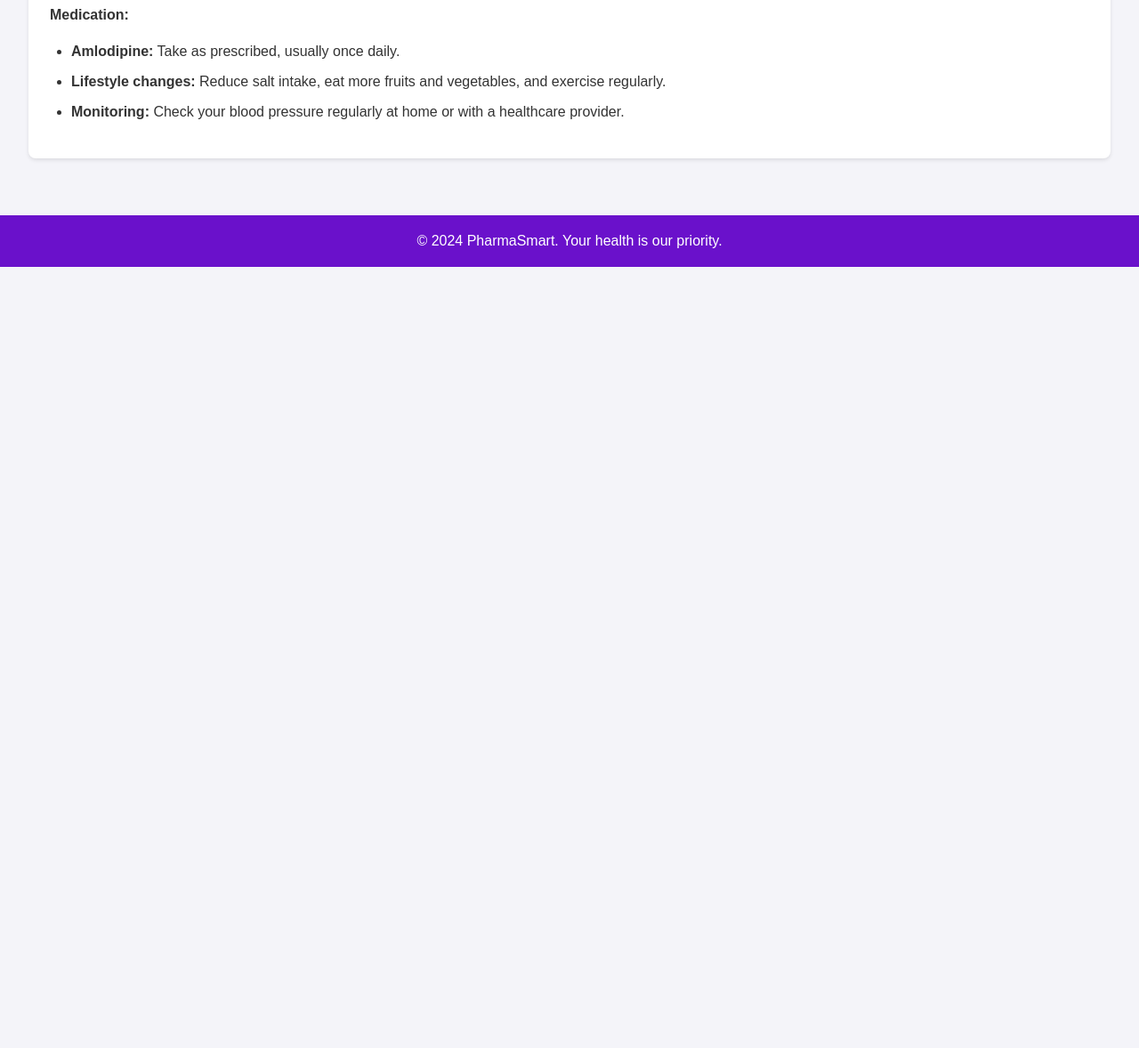
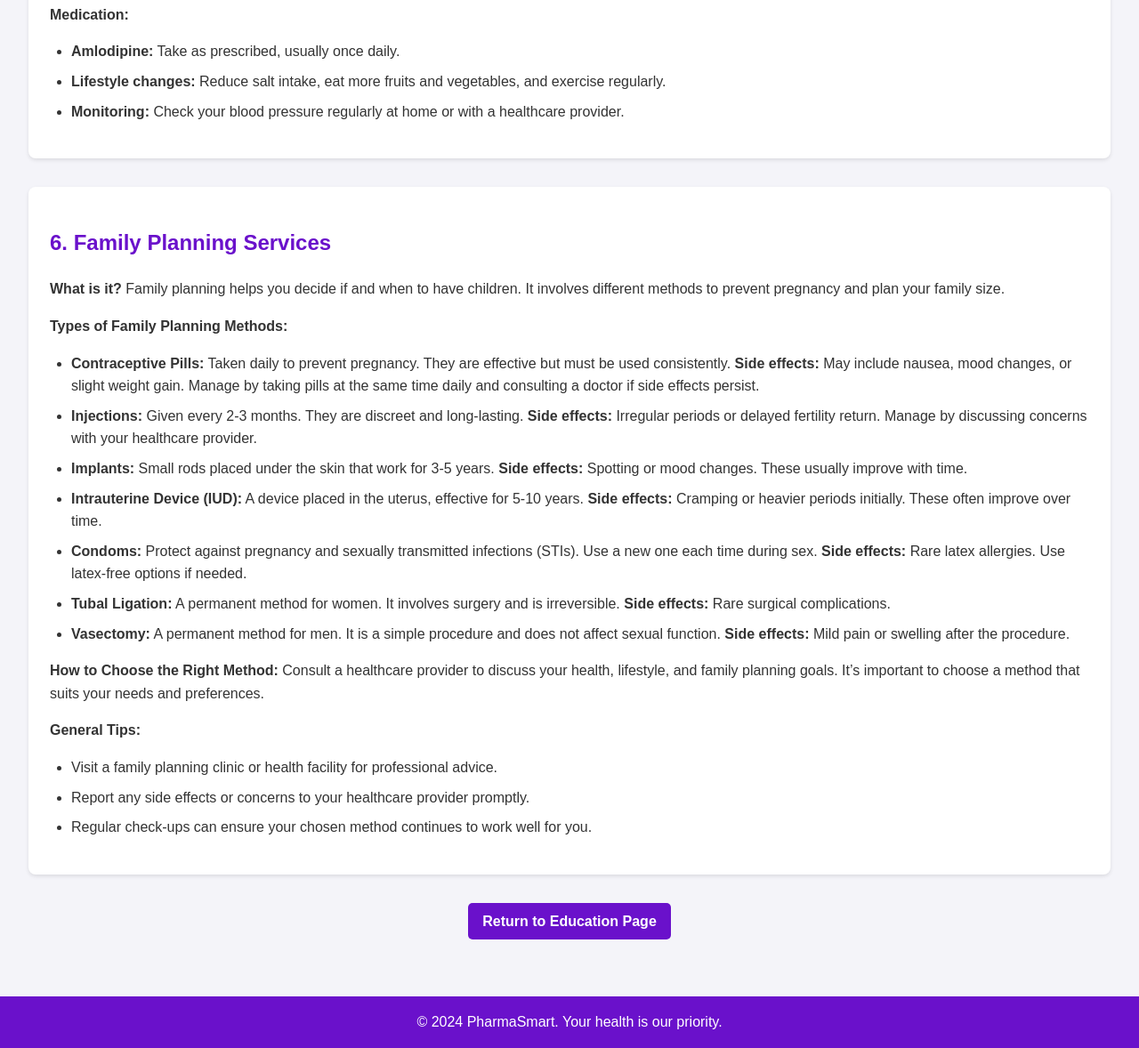
Before and after one commit to kwalya-pharm/PharmaSmart, a plain HTML site: page education.html in a window 1280 px wide. Shown: the part 1698-2876 px from the top of the page at 89% size. Before the commit the page ends 1998 px from the top, so only its background shows below. Drawn offline with Linux system fonts and the light colour scheme.

Commit message:
Update education.html
Signed-off-by: Morgan Kibet Kwalya <kwalyamorgan042@gmail.com>

```diff
--- a/education.html
+++ b/education.html
@@ -55,6 +55,25 @@
 
         .section ul li {
             margin-bottom: 0.5rem;
+        }
+
+        .return-button {
+            text-align: center;
+            margin: 2rem 0;
+        }
+
+        .return-button a {
+            display: inline-block;
+            text-decoration: none;
+            background-color: #6a11cb;
+            color: white;
+            padding: 0.5rem 1rem;
+            border-radius: 5px;
+            font-weight: bold;
+        }
+
+        .return-button a:hover {
+            background-color: #5b0fb2;
         }
 
         footer {
@@ -134,6 +153,34 @@
             </ul>
             </p>
         </div>
+
+        <div class="section">
+            <h2>6. Family Planning Services</h2>
+            <p><strong>What is it?</strong> Family planning helps you decide if and when to have children. It involves different methods to prevent pregnancy and plan your family size.</p>
+            <p><strong>Types of Family Planning Methods:</strong>
+            <ul>
+                <li><strong>Contraceptive Pills:</strong> Taken daily to prevent pregnancy. They are effective but must be used consistently. <strong>Side effects:</strong> May include nausea, mood changes, or slight weight gain. Manage by taking pills at the same time daily and consulting a doctor if side effects persist.</li>
+                <li><strong>Injections:</strong> Given every 2-3 months. They are discreet and long-lasting. <strong>Side effects:</strong> Irregular periods or delayed fertility return. Manage by discussing concerns with your healthcare provider.</li>
+                <li><strong>Implants:</strong> Small rods placed under the skin that work for 3-5 years. <strong>Side effects:</strong> Spotting or mood changes. These usually improve with time.</li>
+                <li><strong>Intrauterine Device (IUD):</strong> A device placed in the uterus, effective for 5-10 years. <strong>Side effects:</strong> Cramping or heavier periods initially. These often improve over time.</li>
+                <li><strong>Condoms:</strong> Protect against pregnancy and sexually transmitted infections (STIs). Use a new one each time during sex. <strong>Side effects:</strong> Rare latex allergies. Use latex-free options if needed.</li>
+                <li><strong>Tubal Ligation:</strong> A permanent method for women. It involves surgery and is irreversible. <strong>Side effects:</strong> Rare surgical complications.</li>
+                <li><strong>Vasectomy:</strong> A permanent method for men. It is a simple procedure and does not affect sexual function. <strong>Side effects:</strong> Mild pain or swelling after the procedure.</li>
+            </ul>
+            </p>
+            <p><strong>How to Choose the Right Method:</strong> Consult a healthcare provider to discuss your health, lifestyle, and family planning goals. It’s important to choose a method that suits your needs and preferences.</p>
+            <p><strong>General Tips:</strong>
+            <ul>
+                <li>Visit a family planning clinic or health facility for professional advice.</li>
+                <li>Report any side effects or concerns to your healthcare provider promptly.</li>
+                <li>Regular check-ups can ensure your chosen method continues to work well for you.</li>
+            </ul>
+            </p>
+        </div>
+
+        <div class="return-button">
+            <a href="educate.html">Return to Education Page</a>
+        </div>
     </div>
     <footer>
         <p>&copy; 2024 PharmaSmart. Your health is our priority.</p>
```
